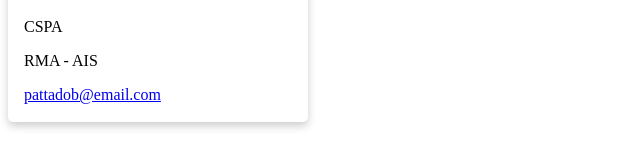
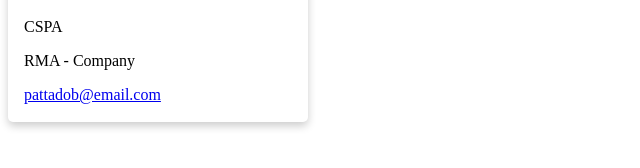
Before and after one commit to pattadob/pattadob.github.io, a plain HTML site: page index.html in a window 1280 px wide. Shown: the part 340-508 px from the top of the page, 0-640 px from the left. Drawn offline with Linux system fonts and the light colour scheme.

Commit message:
Update index.html

```diff
--- a/index.html
+++ b/index.html
@@ -32,7 +32,7 @@ img {
   <div class="container">
     <h4><b>I am Pattadon</b></h4>
     <p>CSPA</p>
-    <p>RMA - AIS</p>
+    <p>RMA - Company</p>
     <p><a href="mailto:pattadob@email.com">pattadob@email.com</a></p>
   </div>
 </div>
```
